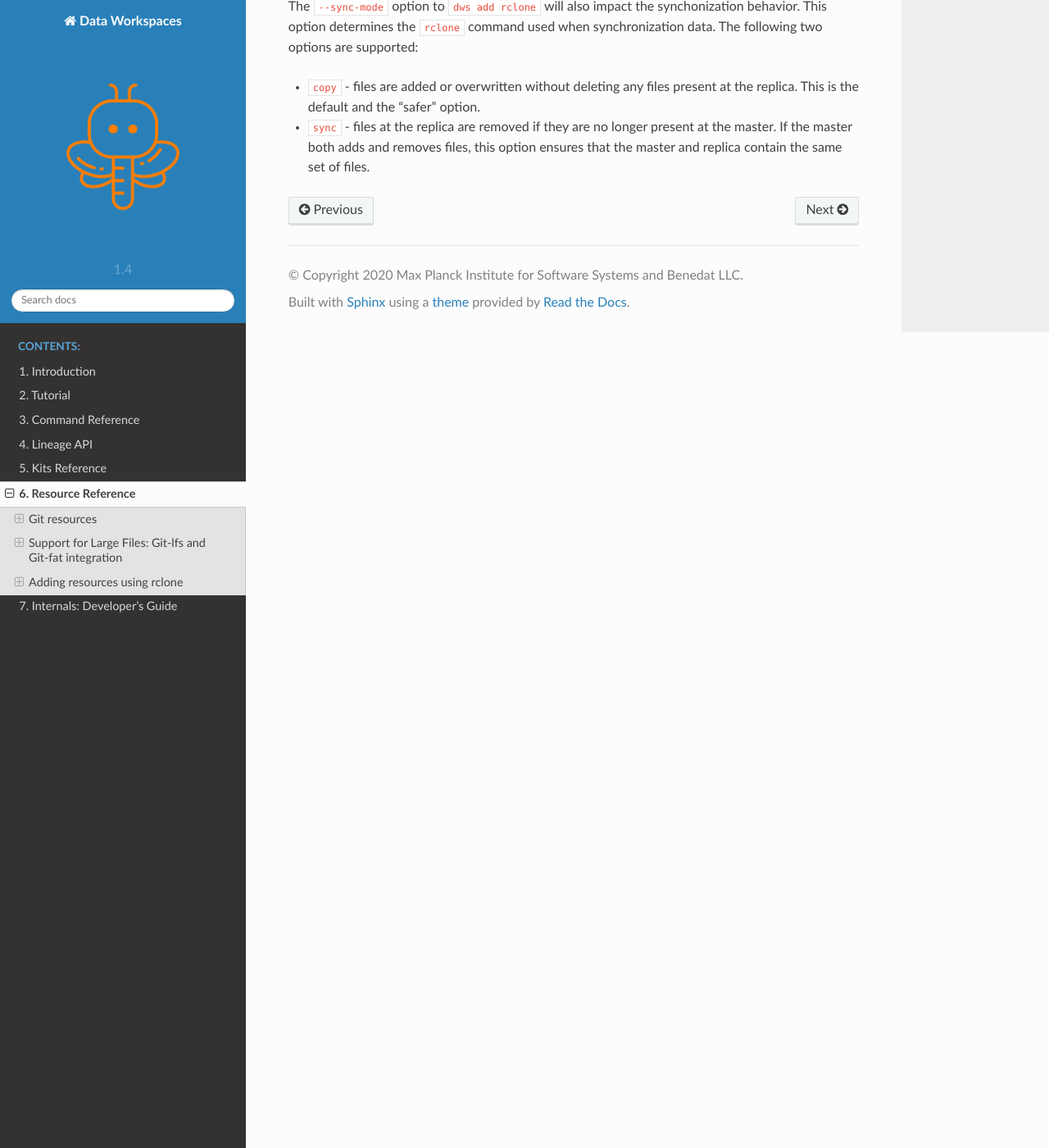
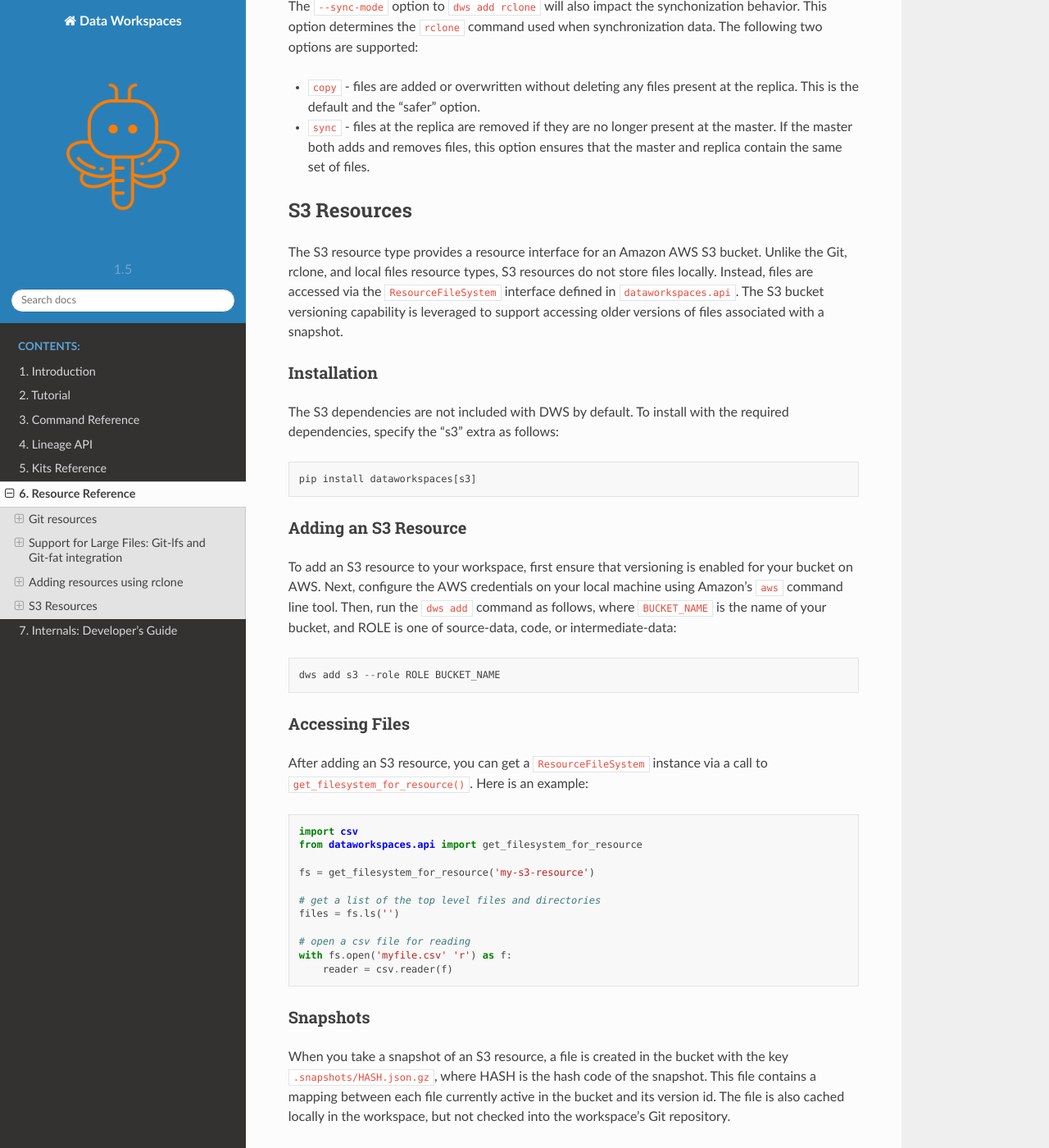
Before and after one commit to data-workspaces/data-workspaces-core, a Sphinx documentation site: the page built from docs/resources.rst, in a window 1280 px wide and 1400 px high, scrolled down 5874 px. Shown: the whole window at 82% size. Built offline with Sphinx 7.4.7 and the Read the Docs theme 2.0.0, drawn with Linux system fonts in a browser that asks for light colours; some of the changed text lies outside the part shown.

Commit message:
add s3 resource to doccs

```diff
--- a/docs/conf.py
+++ b/docs/conf.py
@@ -24,9 +24,9 @@ copyright = '2020 Max Planck Institute for Software Systems and Benedat LLC'
 author = 'Max Planck Institute for Software Systems and Benedat LLC'
 
 # The short X.Y version
-version = '1.4'
+version = '1.5'
 # The full version, including alpha/beta/rc tags
-release = '1.4.0'
+release = '1.5.0'
 
 
 # -- General configuration ---------------------------------------------------
--- a/docs/resources.rst
+++ b/docs/resources.rst
@@ -292,3 +292,71 @@ determines the ``rclone`` command used when synchronization data. The following
 * ``sync`` - files at the replica are removed if they are no longer present at the master. If the master
   both adds and removes files, this option ensures that the master and replica contain the same
   set of files.
+
+S3 Resources
+------------
+The S3 resource type provides a resource interface for an Amazon AWS S3 bucket.
+Unlike the Git, rclone, and local files resource types, S3 resources do not store files locally.
+Instead, files are accessed via the ``ResourceFileSystem`` interface defined in
+``dataworkspaces.api``. The S3 bucket versioning capability is leveraged to support accessing
+older versions of files associated with a snapshot.
+
+Installation
+~~~~~~~~~~~~
+The S3 dependencies are not included with DWS by default. To install with the required
+dependencies, specify the "s3" extra as follows::
+
+  pip install dataworkspaces[s3]
+
+Adding an S3 Resource
+~~~~~~~~~~~~~~~~~~~~~
+To add an S3 resource to your workspace, first ensure that versioning is enabled for your
+bucket on AWS. Next, configure the AWS credentials on your local machine using Amazon's
+``aws`` command line tool. Then, run the ``dws add`` command as follows, where
+``BUCKET_NAME`` is the name of your bucket, and ROLE is one of
+source-data, code, or intermediate-data::
+
+  dws add s3 --role ROLE BUCKET_NAME
+
+Accessing Files
+~~~~~~~~~~~~~~~
+After adding an S3 resource, you can get a ``ResourceFileSystem`` instance via
+a call to ``get_filesystem_for_resource()``. Here is an example::
+
+  import csv
+  from dataworkspaces.api import get_filesystem_for_resource
+
+  fs = get_filesystem_for_resource('my-s3-resource')
+
+  # get a list of the top level files and directories
+  files = fs.ls('')
+
+  # open a csv file for reading
+  with fs.open('myfile.csv' 'r') as f:
+      reader = csv.reader(f)
+
+Snapshots
+~~~~~~~~~
+When you take a snapshot of an S3 resource, a file is created in the bucket with the key
+``.snapshots/HASH.json.gz``, where HASH is the hash code of the snapshot. This file
+contains a mapping between each file currently active in the bucket and its version id.
+The file is also cached locally in the workspace, but not checked into the workspace's
+Git repository.
+
+A file containing the hash code associated with the snapshot is also
+created at ``.dataworkspaces/scratch/RESOURCE_NAME/current_snapshot.txt``. When this
+file is present, the filesystem interface described in the previous section will return
+the set of files and versions as of the snapshot rather than the latest in the bucket.
+When a prior snapshot is restored, the hash associated with that snapshot is written
+to the ``current_snapshot.txt`` file, causing that snapshot to be used for determining
+files and file versions.
+
+When a snapshot is active for the S3 resource, the resource becomes read-only. If you
+manually remove the ``current_snapshot.txt`` file, the latest versions of each
+file become visible through the API.
+
+Feedback Requested
+~~~~~~~~~~~~~~~~~~
+This is the first major release with the S3 resource functionality. We would
+appreciate your feedback on how you want to use S3 resources in your data
+science projeccts. Thanks!
```
